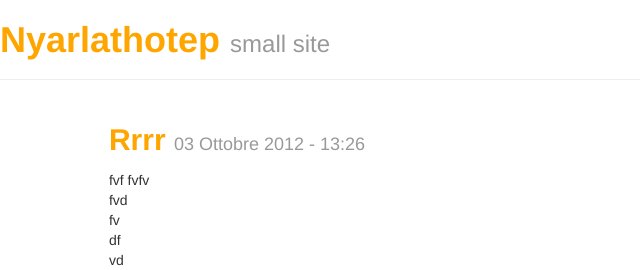
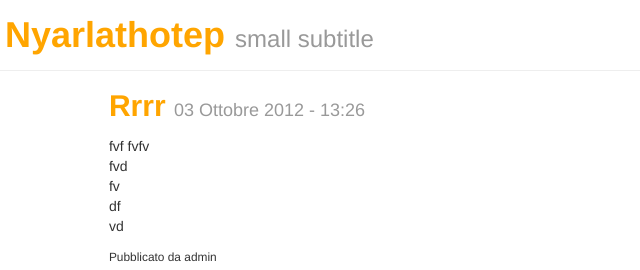
Before and after one commit to duttoluca/nyarlathotep, a Django app: template entry/templates/entry/post_detail.html in a window 1280 px wide. Shown: the top 270 px of the page, without its empty margins (0-640 px from the left). Run offline with Django 3.2, Linux system fonts and the light colour scheme; the template is opened without the code that fills it: values that come from a table or form of the project are taken from there, others are empty; data comes from the database, SQL or seed files in the repository; parts of the project's set-up code (start-up, migrations or seed data) failed here and were passed over; some libraries are stand-ins or nearby versions.

Commit message:
Modifiche al layout di prova

```diff
--- a/nyarlathotep/static/css/nyarlathotep.css
+++ b/nyarlathotep/static/css/nyarlathotep.css
@@ -2,6 +2,9 @@ h1,h2,a {
 	color:orange;
 }
 
+h1 {
+	padding:5px;
+}
 
 a:hover{
 	text-decoration:none;
@@ -12,11 +15,20 @@ a:hover{
 	text-align:center;
 }
 
-div .odd, div .even{
-	border-bottom:1px dashed black;
-	padding:0px 5px;
+.dashed{
+	border-bottom:1px solid #EEE;
+	margin-bottom:5px;
 }
 
 div .odd{
-	background-color:#E8E8E8;
+	padding-left:5px;
+	background-color:#EEE;
 }
+
+
+div .even{
+	padding-left:5px;
+	margin:3px 0;
+	border-top:1px solid #EEE;
+	border-bottom:1px solid #EEE;
+}
--- a/nyarlathotep/templates/layouts/base.html
+++ b/nyarlathotep/templates/layouts/base.html
@@ -22,16 +22,19 @@
 
         <!-- Add your site or application content here -->
         <div id="container-fluid">
-	        <div class="row-fluid">
-	        	<div class="span12">
-	        		{% block header %}
-	        		<div class="page-header">
-	        			<h1>Nyarlathotep
-	        				<small>small site</small>
-	        			</h1>
-	        		</div>
-	        		{% endblock %}
-        		</div>
+	        <div class="row-fluid dashed">
+	        	<div class="span6">
+					<h1><a href="{% url home %}">Nyarlathotep</a> <small>small subtitle</small></h1>
+	        	</div>
+	        	<div class="span6">
+					<!-- <ul class="nav nav-pills" id="myTab">
+					  <li class="active">
+					    <a href="{% url home %}">Home</a>
+					  </li>
+					  <li><a href="#">pippo</a></li>
+					  <li><a href="#">pluto</a></li>
+					</ul> -->
+	        	</div>
 	        </div>
 			{% block main %}{% endblock main %}
 	        <div class="row-fluid">
@@ -50,5 +53,11 @@
         </div>
         <script src="http://code.jquery.com/jquery-latest.js"></script>
     	<script src="{{ STATIC_URL }}bootstrap/js/bootstrap.min.js"></script>
+    	<!-- <script type="text/javascript">
+    		$('#myTab a').click(function (e) {
+    		  e.preventDefault();
+    		  $(this).tab('show');
+    		})
+    	</script> -->
     </body>
 </html>
```
